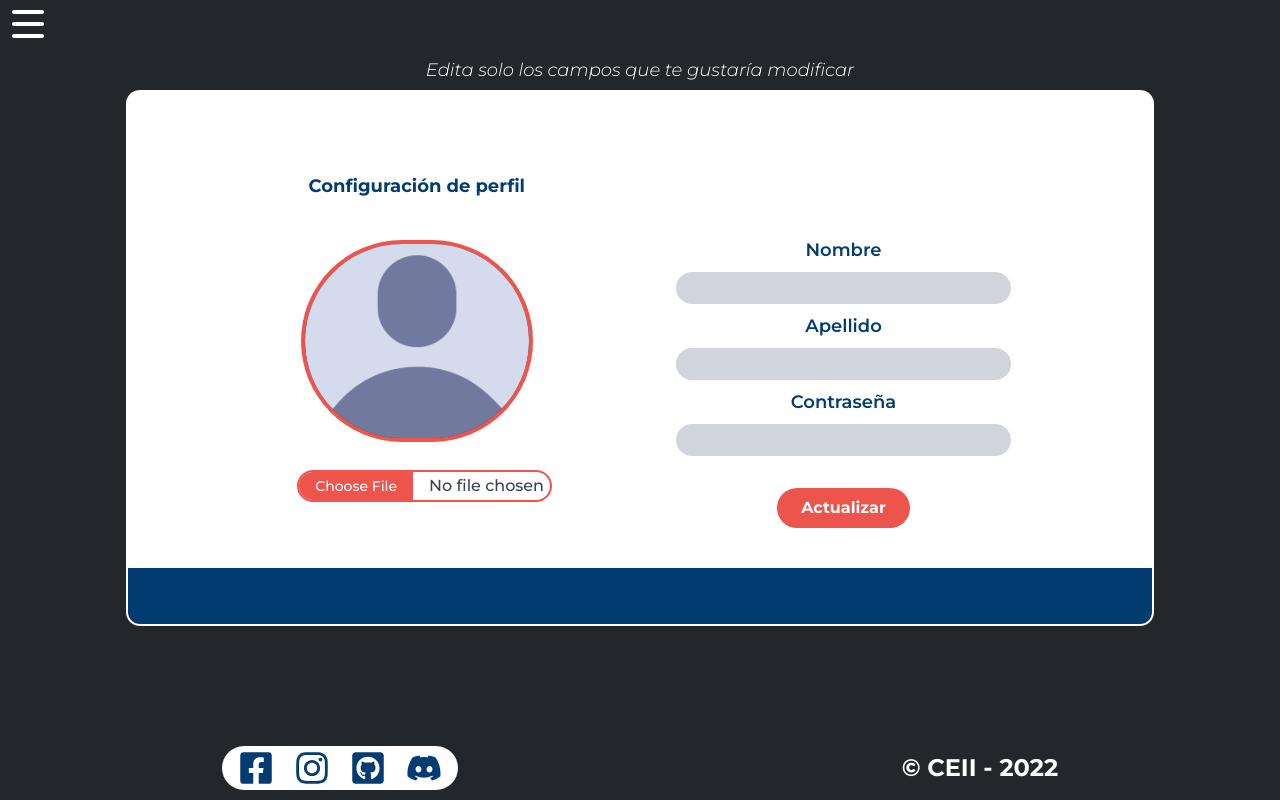
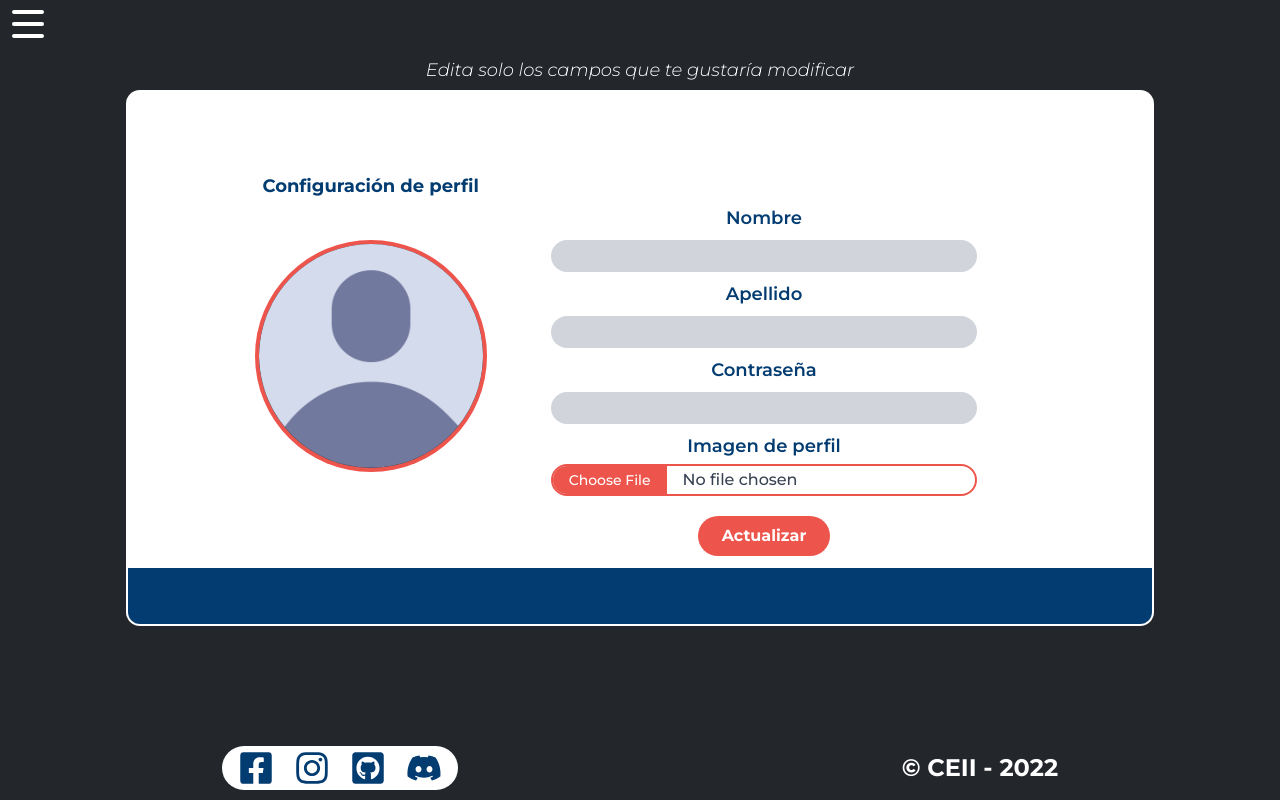
Before and after one commit to CEII/ceii.web, a Next.js app: page /users/me in a window 1280 px wide. Built offline with nearby package versions, Linux system fonts and the light colour scheme; no server answers.

Commit message:
style: Styled edit pic input

```diff
--- a/pages/users/me/index.tsx
+++ b/pages/users/me/index.tsx
@@ -88,21 +88,10 @@ const SettingsUser: NextPage = () => {
                                     rounded
                                 />
 
-                                <div className="flex flex-col-reverse self-center w-4/6 ml-4 mt-8 space-y-reverse text-white font-medium group">
-                                    <input
-                                        className="cursor-pointer border-2 border-accent rounded-full text-gray-700 bg-white "
-                                        type="file"
-                                        name="picture"
-                                        id="picture"
-
-                                    />
-
-                                </div>
-
                             </div>
 
                             <form
-                                className="mt-5 h-3/4 text-center flex flex-col space-y-2 text-secondary font-medium lg:w-6/12 lg:my-36 lg:mx-14"
+                                className="mt-5 h-3/4 text-center flex flex-col space-y-2 text-secondary font-medium lg:w-6/12 lg:my-28 lg:mx-14"
                                 onSubmit={onSubmit}
                             >
                                 <InputContainer>
@@ -138,11 +127,26 @@ const SettingsUser: NextPage = () => {
                                         className="bg-gray-300"
                                     />
                                 </InputContainer>
+                                <div className="flex flex-col-reverse self-center w-full space-y-reverse text-white font-medium group space-y-1">
+                                    <input
+                                        className="cursor-pointer border-2 border-accent rounded-full text-gray-700 bg-white "
+                                        type="file"
+                                        name="picture"
+                                        id="picture"
+                                    />
+                                   <label
+                                    className=" text-secondary font-semibold text-lg transition-all duration-200 peer-focus:text-accent group-hover:text-accent"
+                                    htmlFor="picture">
+                                    Imagen de perfil
+                                    </label>
+                                </div>
                                 <div className="w-auto text-center">
-                                    <button type="submit" className="btn btn-primary mt-3 lg:mt-6">
+                                    <button type="submit" className="btn btn-primary mt-3 lg:mt-3">
                                         Actualizar
                                     </button>
                                 </div>
+
+
                             </form>
                         </div>
                         <UserFooter name={{text:user.name}} />
```
